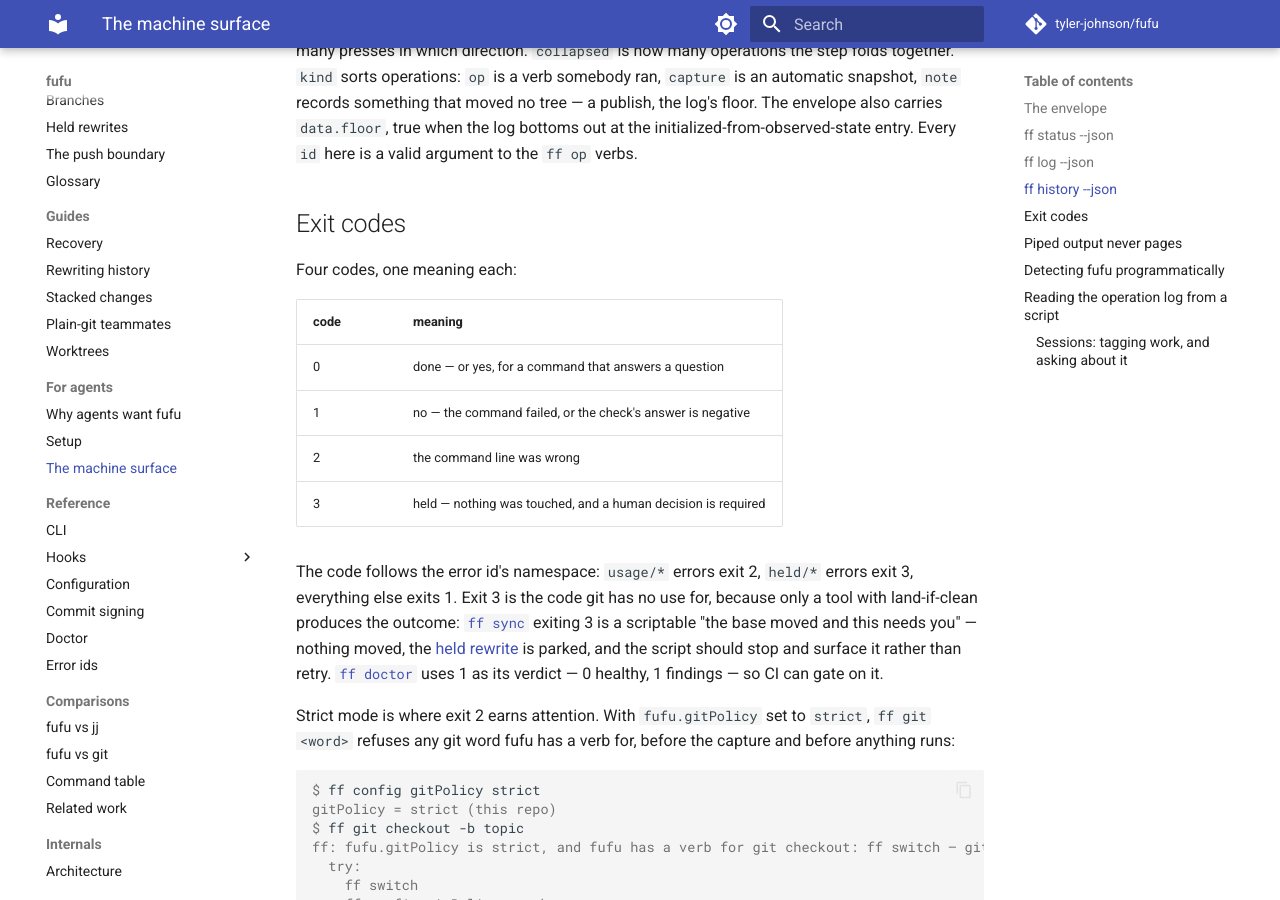
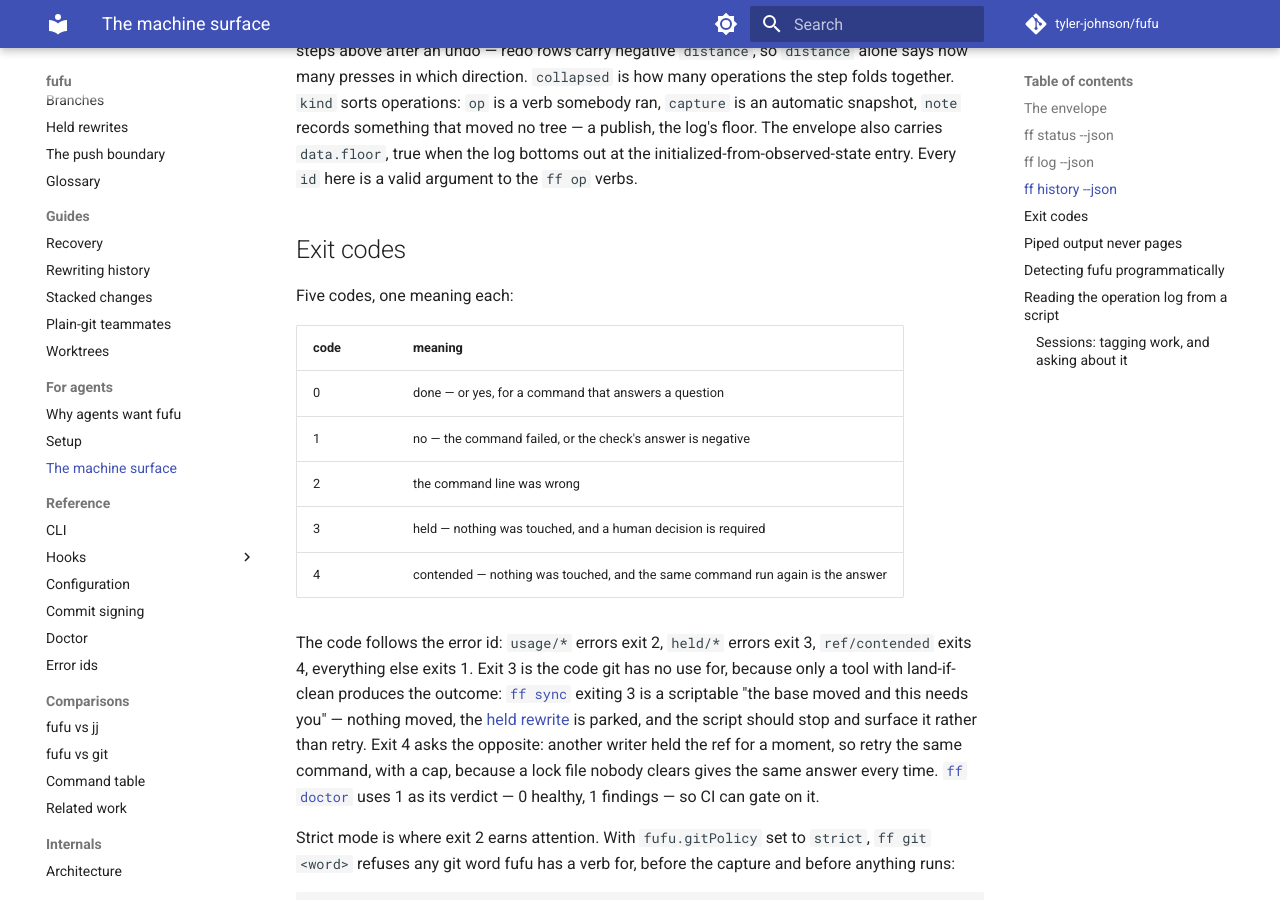
Before and after one commit to tyler-johnson/fufu, an MkDocs documentation site: the page built from docs/agents/machine-surface.md, in a window 1280 px wide and 900 px high, scrolled down 3807 px. Built offline with MkDocs 1.6.1 and Material for MkDocs 9.7.7, drawn with Linux system fonts in a browser that asks for light colours; comment, search, counter and statistics services are not loaded; some of the changed text lies outside the part shown.

Commit message:
docs: machine-surface names the index and the fifth exit code
The machine surface page points at the error id index from the envelope paragraph, its exit code table is five rows, and the rule sentence names ref/contended exiting 4 with the retry-with-a-cap guidance set against the stop-and-surface guidance for 3. DESIGN.md's exit code sentence gains 4 as the scriptable opposite of 3.

The three places that told a reader to run a contended verb again now say what code it exits: the agent setup page, the worktrees guide, which also links the index, and signing.md, whose local list of four ids now points at the full one.

````diff
--- a/docs/agents/machine-surface.md
+++ b/docs/agents/machine-surface.md
@@ -24,7 +24,7 @@ $ echo $?
 2
 ```
 
-`error.id` is the stable machine name: prose gets reworded, ids do not, so a script branches on the id and never matches a sentence. `error.exits` is the same block the human rendering prints — the commands somebody would type next — handed to the machine as data. [`ff explain <id>`](../reference/cli/explain.md) turns any id back into prose on demand.
+`error.id` is the stable machine name: prose gets reworded, ids do not, so a script branches on the id and never matches a sentence. `error.exits` is the same block the human rendering prints — the commands somebody would type next — handed to the machine as data. [`ff explain <id>`](../reference/cli/explain.md) turns any id back into prose on demand. [The error id index](../reference/errors.md) lists every id with its exit code, and `ff explain --list` prints the same table from the binary.
 
 What is promised: within one contract version, a field keeps its name and its meaning, and the envelope keeps its shape. New fields may appear as the surface grows, so take fields by name and tolerate ones you do not know. A change that breaks an existing field is what bumps the `ff` number, which is why a strict consumer asserts it before parsing. The human rendering promises none of this — layout, wording, and color are free to change in any release.
 
@@ -146,7 +146,7 @@ $ ff history --json | jq -c '.data.steps[]'
 
 ## Exit codes
 
-Four codes, one meaning each:
+Five codes, one meaning each:
 
 | code | meaning |
 | --- | --- |
@@ -154,8 +154,9 @@ Four codes, one meaning each:
 | 1 | no — the command failed, or the check's answer is negative |
 | 2 | the command line was wrong |
 | 3 | held — nothing was touched, and a human decision is required |
+| 4 | contended — nothing was touched, and the same command run again is the answer |
 
-The code follows the error id's namespace: `usage/*` errors exit 2, `held/*` errors exit 3, everything else exits 1. Exit 3 is the code git has no use for, because only a tool with land-if-clean produces the outcome: [`ff sync`](../reference/cli/sync.md) exiting 3 is a scriptable "the base moved and this needs you" — nothing moved, the [held rewrite](../concepts/held-rewrites.md) is parked, and the script should stop and surface it rather than retry. [`ff doctor`](../reference/cli/doctor.md) uses 1 as its verdict — 0 healthy, 1 findings — so CI can gate on it.
+The code follows the error id: `usage/*` errors exit 2, `held/*` errors exit 3, `ref/contended` exits 4, everything else exits 1. Exit 3 is the code git has no use for, because only a tool with land-if-clean produces the outcome: [`ff sync`](../reference/cli/sync.md) exiting 3 is a scriptable "the base moved and this needs you" — nothing moved, the [held rewrite](../concepts/held-rewrites.md) is parked, and the script should stop and surface it rather than retry. Exit 4 asks the opposite: another writer held the ref for a moment, so retry the same command, with a cap, because a lock file nobody clears gives the same answer every time. [`ff doctor`](../reference/cli/doctor.md) uses 1 as its verdict — 0 healthy, 1 findings — so CI can gate on it.
 
 Strict mode is where exit 2 earns attention. With `fufu.gitPolicy` set to `strict`, `ff git <word>` refuses any git word fufu has a verb for, before the capture and before anything runs:
 
````
Also changed, not shown: DESIGN.md (+1 -1 lines), docs/agents/setup.md (+1 -1 lines), docs/guides/worktrees.md (+1 -1 lines), docs/reference/signing.md (+1 -1 lines).
